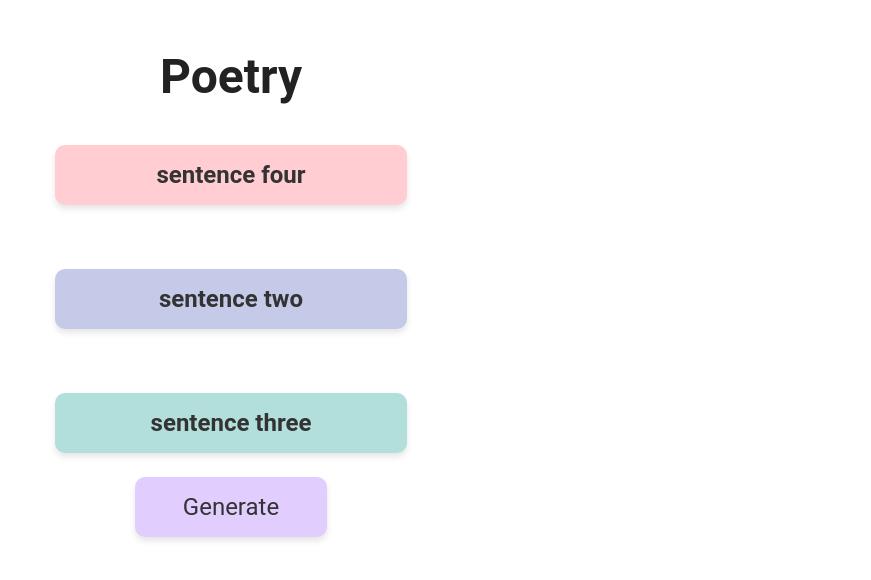
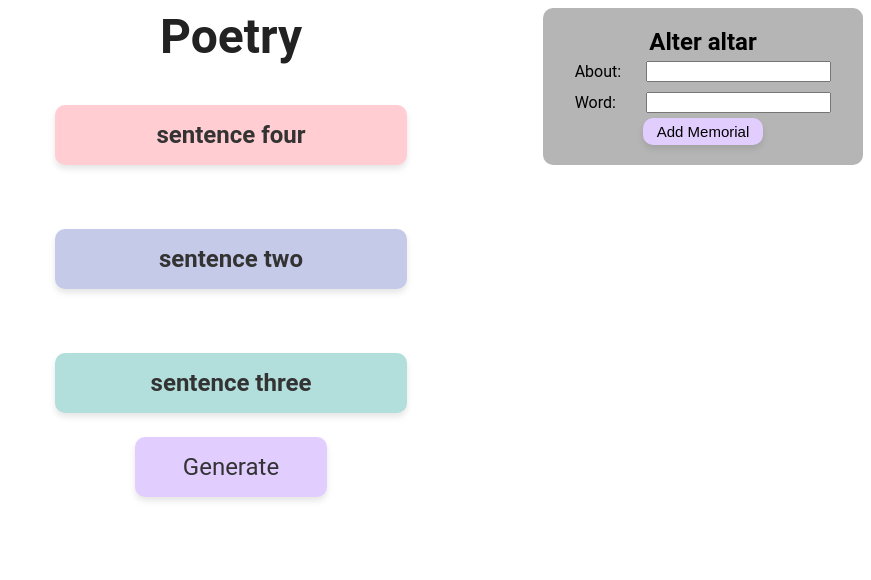
Before and after one commit to MichealNestor01/poetry-project, a React (Vite) app: page / in a window 1280 px wide. Shown: the top 580 px of the page, without its empty margins (409-1280 px from the left). Built offline with nearby package versions, Linux system fonts and the light colour scheme.

Commit message:
Added ability to add memorial words, linked to a firebase databse

```diff
--- a/package.json
+++ b/package.json
@@ -9,6 +9,7 @@
     "preview": "vite preview"
   },
   "dependencies": {
+    "firebase": "^9.21.0",
     "react": "^18.2.0",
     "react-dom": "^18.2.0"
   },
--- a/src/App.module.css
+++ b/src/App.module.css
@@ -1,4 +1,5 @@
 .pageWrapper {
+  position: relative;
   display: flex;
   flex-direction: column;
   align-items: center;
--- a/src/App.tsx
+++ b/src/App.tsx
@@ -1,7 +1,8 @@
-import { useReducer, useEffect } from "react";
+import { useReducer } from "react";
 import sentences from "./assets/sentences.json";
 //import "./App.css";
 import styles from "./App.module.css";
+import MemorialForm from "./MemorialForm";
 
 // Define the shape of the state object
 interface AppState {
@@ -94,6 +95,7 @@ function App(): JSX.Element {
 
   return (
     <section className={styles.pageWrapper}>
+      <MemorialForm />
       <h1 className={styles.title}>Poetry</h1>
       <div className={styles.sentencesContainer}>
         {Object.keys(state.displayedSentences).map((key) => (
--- /dev/null
+++ b/src/MemorialForm.module.css
@@ -0,0 +1,46 @@
+.container {
+  position: absolute;
+  background-color: rgba(0, 0, 0, 0.289);
+  border-radius: 10px;
+  padding: 20px 5px;
+  display: flex;
+  flex-direction: column;
+  align-items: center;
+  justify-content: center;
+  top: 0;
+  right: 0;
+}
+.pair {
+  display: flex;
+  align-items: center;
+  justify-content: space-evenly;
+  width: 300px;
+  margin: 5px;
+}
+label {
+  width: 50px;
+}
+h1 {
+  margin: 0;
+}
+.button {
+  text-align: center;
+  background-color: #e2cdff;
+  border-radius: 10px;
+  box-shadow: 0 4px 6px rgba(0, 0, 0, 0.1);
+  cursor: pointer;
+  user-select: none;
+  width: 120px;
+  padding: 5px;
+  font-size: 15px;
+  transition: transform 0.3s ease;
+  border: none;
+}
+.button:hover,
+.sentence:hover {
+  transform: scale(1.05);
+}
+.button:active,
+.sentence:active {
+  transform: scale(0.95);
+}
--- /dev/null
+++ b/src/MemorialForm.tsx
@@ -0,0 +1,32 @@
+import { useState } from "react";
+import { db } from "./firebase-config";
+import { addDoc, collection } from "firebase/firestore";
+import styles from "./MemorialForm.module.css";
+
+function MemorialForm(): JSX.Element {
+  const [about, setAbout] = useState<string>("");
+  const [word, setWord] = useState<string>("");
+
+  const postsCollectionRef = collection(db, "memorialWords");
+  const createMemorial = async () => {
+    await addDoc(postsCollectionRef, { about, word });
+  };
+
+  return (
+    <div className={styles.container}>
+      <h1>Alter altar</h1>
+      <div className={styles.pair}>
+        <label htmlFor="about">About: </label>
+        <input id="about" type="text" value={about} onChange={(e) => setAbout(e.target.value)} />
+      </div>
+      <div className={styles.pair}>
+        <label htmlFor="word">Word: </label>
+        <input id="word" type="text" value={word} onChange={(e) => setWord(e.target.value)} />
+      </div>
+      <button className={styles.button} onClick={createMemorial}>
+        Add Memorial
+      </button>
+    </div>
+  );
+}
+export default MemorialForm;
--- /dev/null
+++ b/src/firebase-config.ts
@@ -0,0 +1,27 @@
+// Import the functions you need from the SDKs you need
+import { initializeApp } from "firebase/app";
+import { Firestore, getFirestore } from "firebase/firestore";
+
+// TODO: Add SDKs for Firebase products that you want to use
+
+// https://firebase.google.com/docs/web/setup#available-libraries
+
+// Your web app's Firebase configuration
+
+// For Firebase JS SDK v7.20.0 and later, measurementId is optional
+
+const firebaseConfig = {
+  apiKey: "AIzaSyBum7UPGUL-luYIJYjMB9m3PG-hxec0a7o",
+  authDomain: "poetry-project-e911b.firebaseapp.com",
+  projectId: "poetry-project-e911b",
+  storageBucket: "poetry-project-e911b.appspot.com",
+  messagingSenderId: "696456607639",
+  appId: "1:696456607639:web:a0a7a935e1dadb4a3b76d2",
+  measurementId: "G-ZNLMM2YZ22",
+};
+
+// Initialize Firebase
+
+const app = initializeApp(firebaseConfig);
+
+export const db = getFirestore(app);
```
Also changed, not shown: 1 other file (tests, documents, lock files or other folders).
